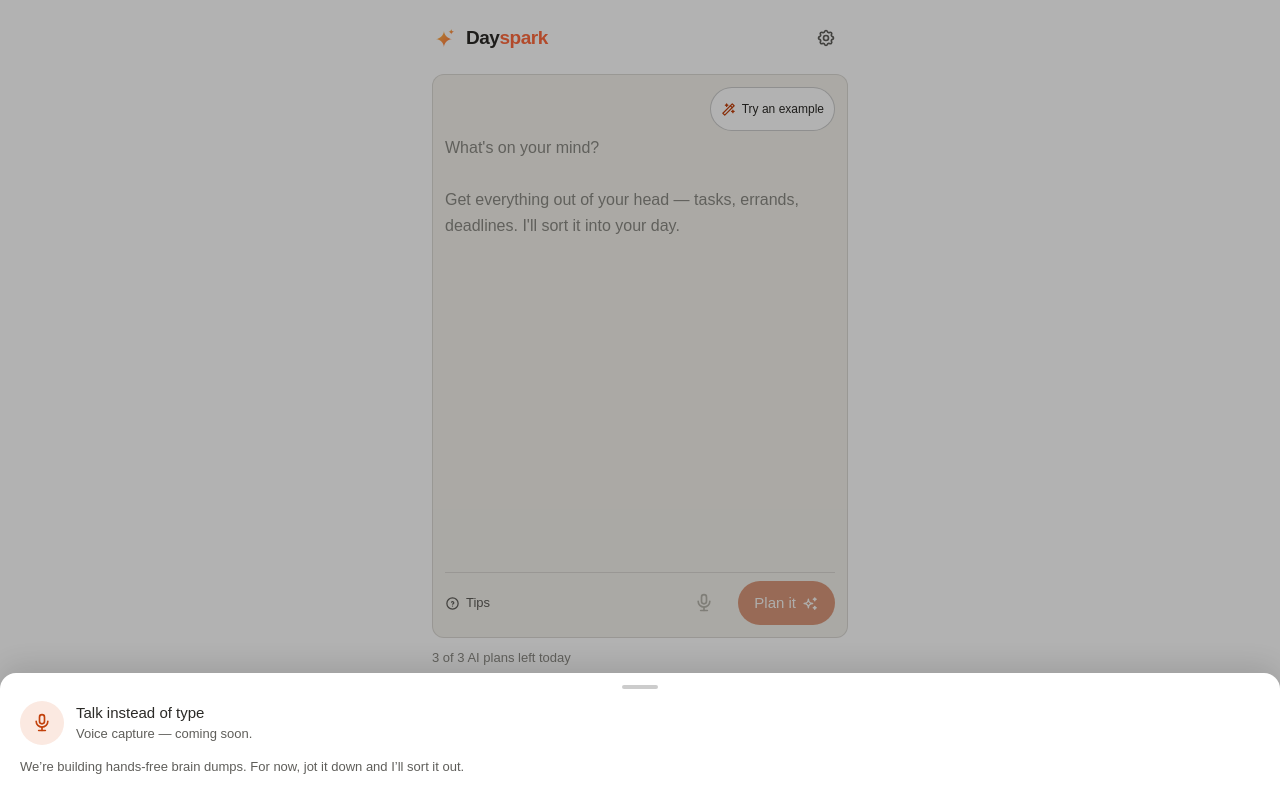
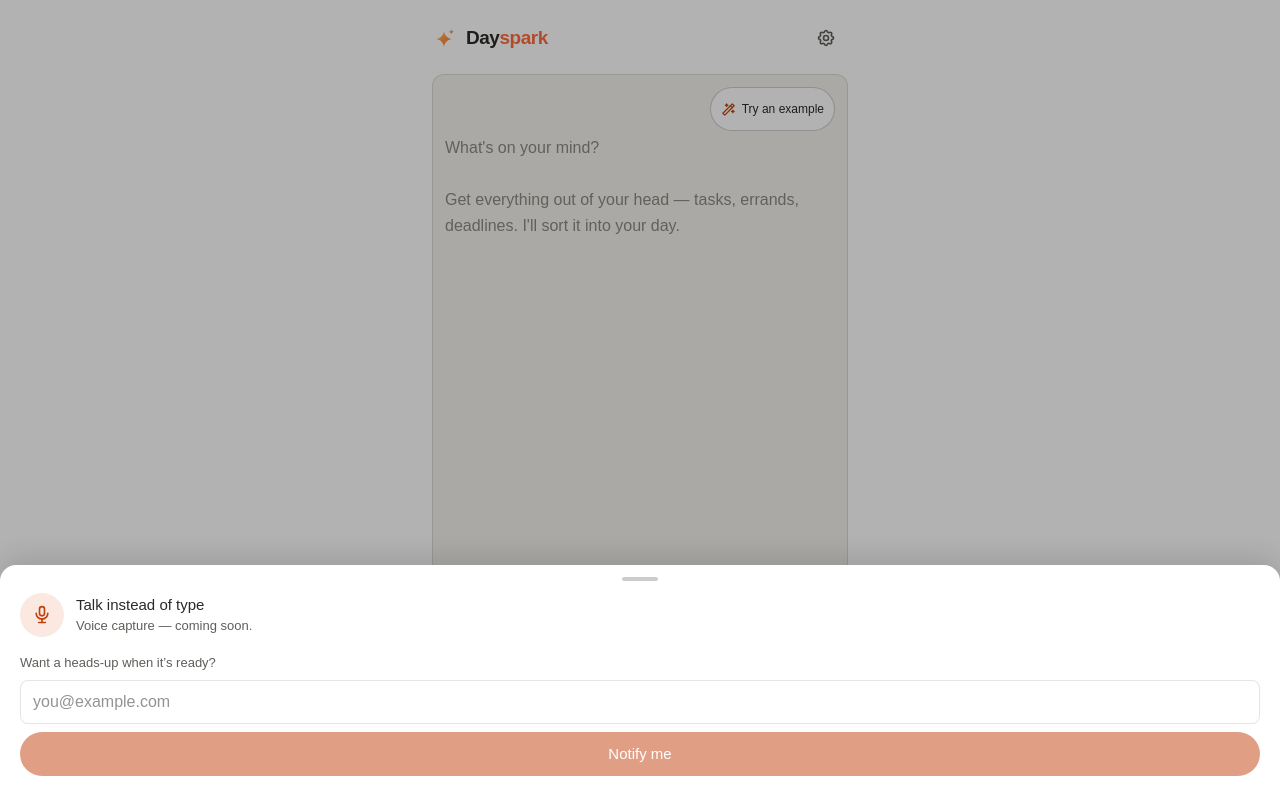
Before and after one commit to bohdan-kolomiiets/skelar-todoist, a Next.js app: page /capture in a window 1280 px wide. Both pictures are taken after a click on the button "Voice input, coming soon". Built offline with nearby package versions, Linux system fonts and the light colour scheme.

Commit message:
feat(voice): stateful waitlist sheet + log mic interest taps

```diff
--- a/src/components/capture/VoiceComingSoonSheet.tsx
+++ b/src/components/capture/VoiceComingSoonSheet.tsx
@@ -1,13 +1,31 @@
 "use client";
 
-import { IconMicrophone } from "@tabler/icons-react";
+import { useMemo, useState } from "react";
+import { IconMicrophone, IconCheck } from "@tabler/icons-react";
 import { BottomSheet } from "@/components/ui/BottomSheet";
+import { useAuth } from "@/lib/auth/useAuth";
+import { LocalWaitlistService } from "@/lib/waitlist/LocalWaitlistService";
 
 /**
- * Voice fake-door (PRODUCT §16) — the minimal "coming soon" teaser. The "Notify me"
- * waitlist, its email field, and the already-subscribed edge case are deferred (Plan 2).
+ * Voice fake-door (PRODUCT §16) — a real demand test. Tapping the mic offers a
+ * "Notify me" waitlist (signed-in = one tap; guest = email field) and, once joined,
+ * shows "You're on the list". No email is ever sent; joining is not registration.
  */
 export function VoiceComingSoonSheet({ open, onClose }: { open: boolean; onClose(): void }) {
+  const { profile } = useAuth();
+  const waitlist = useMemo(() => new LocalWaitlistService(), []);
+  // Seed from storage each time the sheet mounts/opens; local state flips on join.
+  const [joined, setJoined] = useState(() => waitlist.hasJoined("voice"));
+  const [email, setEmail] = useState("");
+  const knownEmail = profile?.email ?? "";
+
+  const submit = (value: string) => {
+    const trimmed = value.trim();
+    if (!trimmed) return;
+    waitlist.join({ email: trimmed, feature: "voice", userId: profile?.id });
+    setJoined(true);
+  };
+
   return (
     <BottomSheet open={open} onClose={onClose} ariaLabel="Voice capture">
       <div className="flex items-center gap-3">
@@ -19,9 +37,49 @@
           <p className="text-[13px] text-text-secondary">Voice capture — coming soon.</p>
         </div>
       </div>
-      <p className="mt-3 text-[13px] text-text-secondary">
-        We&rsquo;re building hands-free brain dumps. For now, jot it down and I&rsquo;ll sort it out.
-      </p>
+
+      {joined ? (
+        <p className="mt-4 flex items-center gap-2 text-[15px] text-text-primary">
+          <IconCheck size={18} className="text-text-accent" aria-hidden />
+          You&rsquo;re on the list — we&rsquo;ll let you know when voice lands.
+        </p>
+      ) : knownEmail ? (
+        <div className="mt-4">
+          <p className="text-[13px] text-text-secondary">Want a heads-up when it&rsquo;s ready?</p>
+          <button
+            type="button"
+            onClick={() => submit(knownEmail)}
+            className="mt-2 min-h-11 rounded-full bg-fill-accent px-4 text-[15px] font-medium text-on-accent"
+          >
+            Notify me
+          </button>
+        </div>
+      ) : (
+        <form
+          className="mt-4 flex flex-col gap-2"
+          onSubmit={(e) => {
+            e.preventDefault();
+            submit(email);
+          }}
+        >
+          <p className="text-[13px] text-text-secondary">Want a heads-up when it&rsquo;s ready?</p>
+          <input
+            aria-label="Email"
+            type="email"
+            value={email}
+            onChange={(e) => setEmail(e.target.value)}
+            placeholder="you@example.com"
+            className="min-h-11 rounded-lg border border-border bg-surface-2 px-3 text-base outline-none"
+          />
+          <button
+            type="submit"
+            disabled={!email.trim()}
+            className="min-h-11 rounded-full bg-fill-accent px-4 text-[15px] font-medium text-on-accent disabled:opacity-50"
+          >
+            Notify me
+          </button>
+        </form>
+      )}
     </BottomSheet>
   );
 }
--- a/src/components/screens/CaptureFlow.tsx
+++ b/src/components/screens/CaptureFlow.tsx
@@ -14,6 +14,7 @@
 import { useSaveNudge } from "@/lib/nudge/useSaveNudge";
 import { usePersistentState } from "@/lib/preferences/usePersistentState";
 import { LocalUsageService, USAGE_KEY } from "@/lib/usage/LocalUsageService";
+import { LocalWaitlistService } from "@/lib/waitlist/LocalWaitlistService";
 import { profileKey } from "@/lib/profile/profileKey";
 import { todayISO } from "@/lib/date/clock";
 import type { ParsedTask } from "@/lib/task/types";
@@ -45,6 +46,8 @@
   const [tipsOpen, setTipsOpen] = useState(false);
   const [voiceOpen, setVoiceOpen] = useState(false);
   const firstRun = profile?.hasOrganizedOnce !== true;
+
+  const waitlist = useMemo(() => new LocalWaitlistService(), []);
 
   const today = todayISO();
   const usage = useMemo(
@@ -160,7 +163,10 @@
           <div className="flex items-center gap-3">
             <button
               type="button"
-              onClick={() => setVoiceOpen(true)}
+              onClick={() => {
+                waitlist.recordInterest("voice");
+                setVoiceOpen(true);
+              }}
               aria-label="Voice input, coming soon"
               className="flex min-h-11 min-w-11 items-center justify-center text-text-disabled"
             >
```
Also changed, not shown: 1 other file (tests, documents, lock files or other folders).
